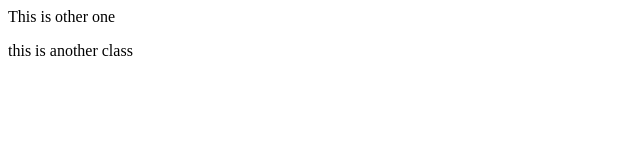
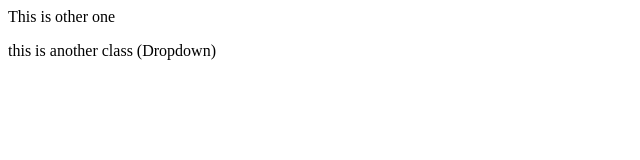
Before and after one commit to arvindbhargava91700-netizen/localRepo, a plain HTML site: page index.html in a window 1280 px wide. Shown: the full height of the page, 0-640 px from the left. Drawn offline with Linux system fonts and the light colour scheme.

Commit message:
add Dropdown

```diff
--- a/index.html
+++ b/index.html
@@ -1,2 +1,2 @@
 <p>This is other one</p>
-<span>this is another class</span>
+<span>this is another class (Dropdown)</span>
```
